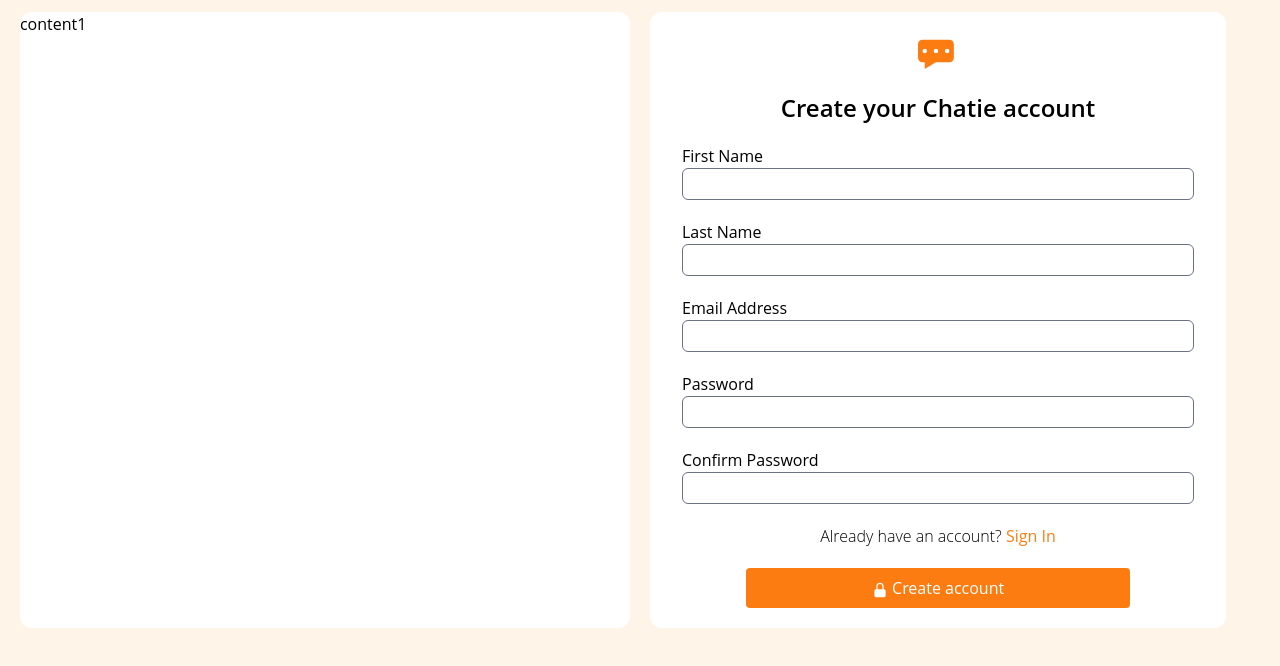
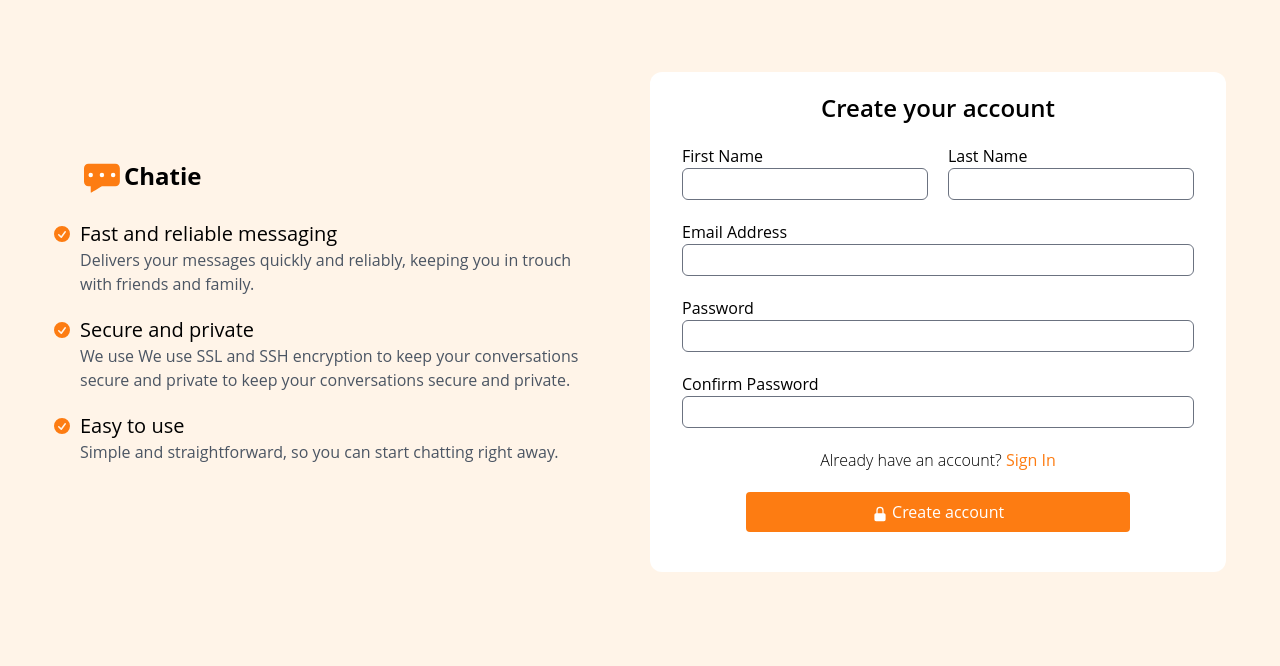
Before and after one commit to shawnlong636/chatie-v2, a Nuxt app: page /register in a window 1280 px wide. Shown: the top 666 px of the page. Built offline with nearby package versions, Linux system fonts and the light colour scheme.

Commit message:
feat: put finishing touches on visuals of login and register pages

```diff
--- a/pages/login.vue
+++ b/pages/login.vue
@@ -1,9 +1,45 @@
 <template>
-  <div>
-    <p>This is the login page</p>
+  <div class="container grid gap-5 sm:mt-5 md:mt-10 justify-self-center justify-items-center">
+    <div class="grid min-w-full px-8 py-5 pb-8 mx-0 bg-white md:min-w-[512px] gap-y-5 rounded-xl">
+      <ChatieLogo class="justify-self-center" :show-title="true" />
+      <div class="text-2xl font-semibold text-center">
+        Sign in to your account
+      </div>
+      <div class="grid">
+        <label for="email-address">Email Address</label>
+        <input
+          id="email-address"
+          name="email"
+          type="email"
+          autocomplete="email"
+          required
+          class="w-full h-8 rounded-md focus:ring-accent focus:border-accent"
+        >
+      </div>
+      <div class="grid">
+        <label for="password">Password</label>
+        <input
+          id="password"
+          name="password"
+          type="password"
+          required
+          class="w-full h-8 rounded-md focus:ring-accent focus:border-accent"
+        >
+      </div>
+      <div class="font-thin justify-self-center">
+        Don't have an account? <NuxtLink to="/register" class="font-medium text-accent-500 hover:underline">
+          Sign Up
+        </NuxtLink>
+      </div>
+      <PrimaryButton class="min-w-[75%] min-h-[40px] justify-self-center">
+        <LockClosedIcon class="inline h-4" />
+        Sign in
+      </PrimaryButton>
+    </div>
   </div>
 </template>
 
 <script setup lang="ts">
+import { LockClosedIcon } from '@heroicons/vue/20/solid'
 definePageMeta({ layout: 'layout-login' })
 </script>
--- a/pages/register.vue
+++ b/pages/register.vue
@@ -1,19 +1,31 @@
 <template>
-  <div class="container grid grid-flow-col grid-cols-1 gap-5 md:grid-cols-2 justify-self-center">
-    <div class="hidden max-w-full bg-white md:block rounded-xl">
-      content1
+  <div class="container grid items-center min-h-full grid-flow-col grid-cols-1 gap-5 sm:mt-5 md:mt-10 md:grid-cols-2 justify-self-center">
+    <div class="hidden px-8 py-5 align-middle justify-stretch md:grid rounded-xl">
+      <ChatieLogo class="ml-8 justify-self-start" />
+      <div class="mt-6 grid grid-rows-3 grid-cols-[auto_1fr] grid-flow-row-dense gap-y-5 gap-x-2">
+        <CheckCircleIcon v-for="card in cards" :key="card.body" class="w-5 col-span-1 col-start-1 mt-1 text-accent justify-self-center" />
+        <div v-for="card in cards" :key="card.body" class="col-span-1 col-start-2">
+          <div class="text-xl">
+            {{ card.header }}
+          </div>
+          <div class="font-normal text-gray-600">
+            {{ card.body }}
+          </div>
+        </div>
+      </div>
     </div>
 
-    <div class="grid max-w-xl px-8 py-5 mx-0 bg-white sm:mx-5 md:mx-0 gap-y-5 rounded-xl">
-      <ChatieLogo class="justify-self-center" :show-title="false" />
+    <div class="grid max-w-xl px-8 py-5 pb-10 mx-0 bg-white sm:mx-5 md:mx-0 gap-y-5 rounded-xl">
+      <ChatieLogo class="md:hidden justify-self-center" :show-title="true" />
       <div class="text-2xl font-semibold text-center">
-        Create your Chatie account
+        Create your account
       </div>
+      <div class="grid gap-5 md:grid-flow-col">
         <div class="grid">
-        <label for="First Name">First Name</label>
+          <label for="first-name">First Name</label>
           <input
-          id="full-name"
-          name="full-name"
+            id="first-name"
+            name="first-name"
             type="text"
             autocomplete="given-name"
             required
@@ -21,16 +33,18 @@
           >
         </div>
         <div class="grid">
-        <label for="First Name">Last Name</label>
+          <label for="last-name">Last Name</label>
           <input
-          id="full-name"
-          name="full-name"
+            id="last-name"
+            name="last-name"
             type="text"
             autocomplete="family-name"
             required
             class="w-full h-8 rounded-md focus:ring-accent focus:border-accent"
           >
         </div>
+      </div>
+
       <div class="grid">
         <label for="email-address">Email Address</label>
         <input
@@ -53,10 +67,10 @@
         >
       </div>
       <div class="grid">
-        <label for="password">Confirm Password</label>
+        <label for="password-confirmation">Confirm Password</label>
         <input
-          id="password"
-          name="password"
+          id="password-confirmation"
+          name="password-confirmation"
           type="password"
           required
           class="w-full h-8 rounded-md focus:ring-accent focus:border-accent"
@@ -76,6 +90,22 @@
 </template>
 
 <script setup lang="ts">
-import { LockClosedIcon } from '@heroicons/vue/20/solid'
+import { LockClosedIcon, CheckCircleIcon } from '@heroicons/vue/20/solid'
+import Card from 'models/card'
 definePageMeta({ layout: 'layout-login' })
+
+const cards: Array<Card> = [
+  {
+    header: 'Fast and reliable messaging',
+    body: ' Delivers your messages quickly and reliably, keeping you in trouch with friends and family.'
+  },
+  {
+    header: 'Secure and private',
+    body: 'We use We use SSL and SSH encryption to keep your conversations secure and private to keep your conversations secure and private.'
+  },
+  {
+    header: 'Easy to use',
+    body: 'Simple and straightforward, so you can start chatting right away.'
+  }
+]
 </script>
```
Lines whose indentation alone changed are shown as unchanged.
